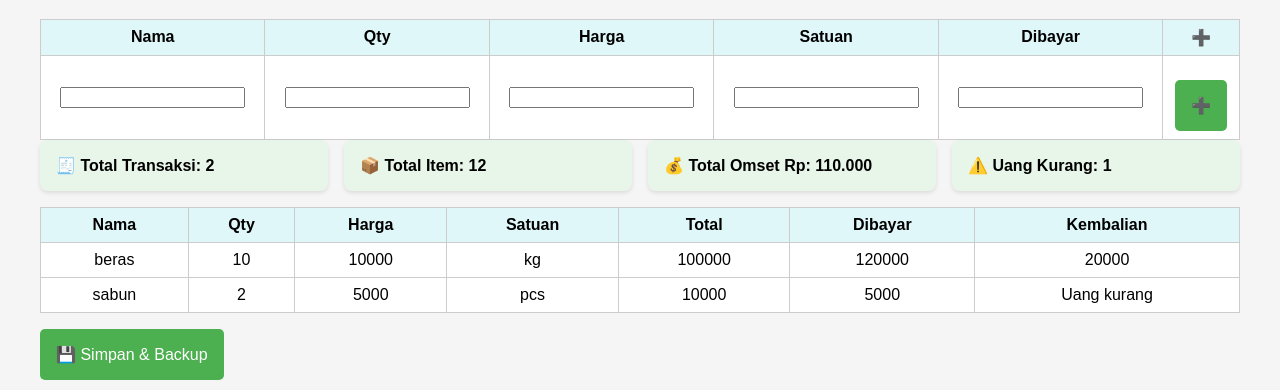
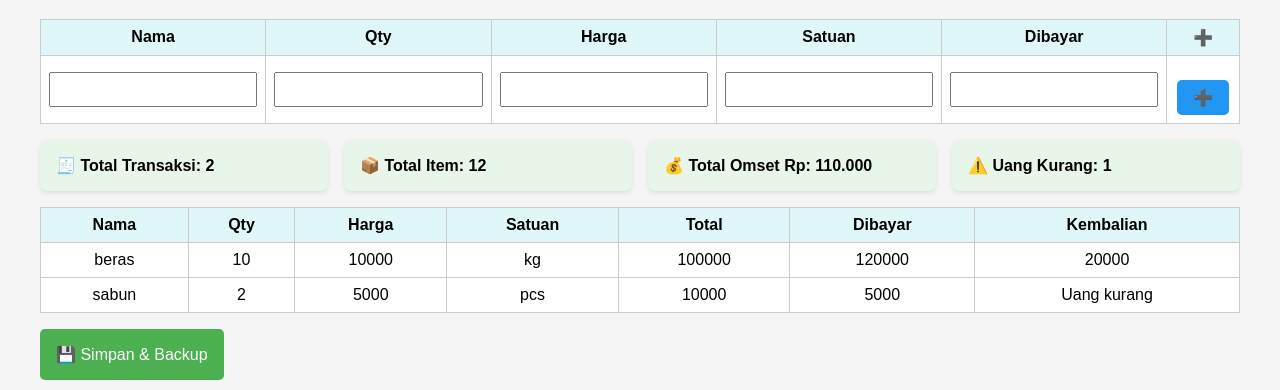
Before and after one commit to apri99/excel-pro-v3, a plain HTML site: page index.html in a window 1280 px wide. Shown: the part 101-491 px from the top of the page. Drawn offline with Linux system fonts and the light colour scheme; some packages are replaced by stand-ins of ours; a script that the page names is missing.

Commit message:
style.css
Added input styling and updated form button styles.

```diff
--- a/style.css
+++ b/style.css
@@ -20,6 +20,18 @@ thead {
   background: #e0f7fa;
   font-weight: bold;
 }
+input {
+  width: 100%;
+  padding: 0.5rem;
+  box-sizing: border-box;
+}
+form button {
+  background: #2196f3;
+  color: white;
+  border: none;
+  padding: 0.5rem 1rem;
+  border-radius: 5px;
+}
 button {
   margin-top: 1rem;
   padding: 1rem;
@@ -33,7 +45,7 @@ button {
   display: flex;
   flex-wrap: wrap;
   gap: 1rem;
-  margin-bottom: 1rem;
+  margin: 1rem 0;
 }
 .card {
   background: #e8f5e9;
```
